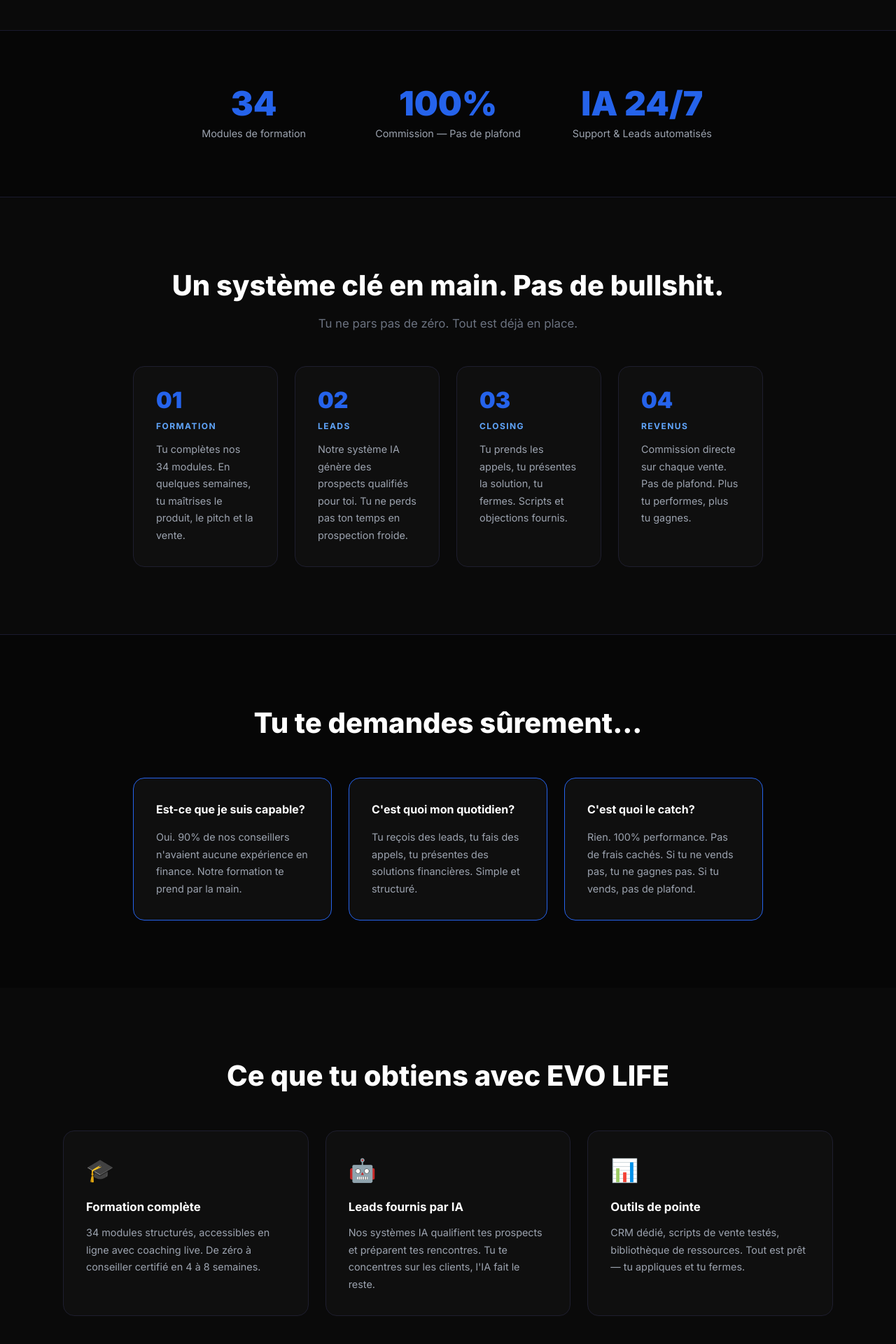
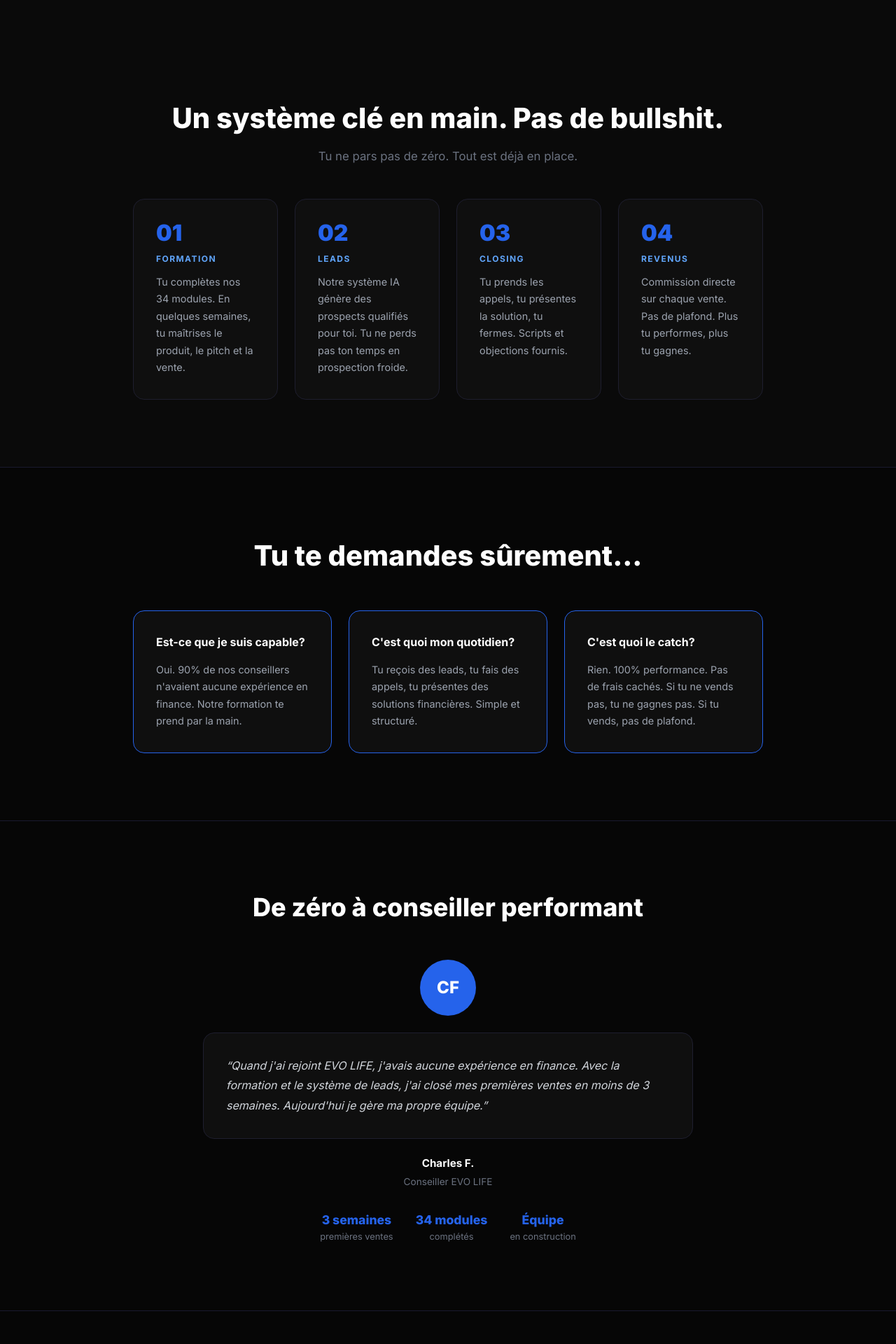
Before and after one commit to marcky5946/Evo-carri-re-, a Next.js app: page / in a window 1280 px wide. Shown: the part 1040-2960 px from the top of the page at 70% size. Built offline with nearby package versions, Linux system fonts and the light colour scheme.

Commit message:
fix: remove stats and advantages sections, move filter up

```diff
--- a/app/page.tsx
+++ b/app/page.tsx
@@ -256,37 +256,7 @@ export default function Home() {
         </a>
       </section>
 
-      {/* ── 3. STATS ── */}
-      <section style={{
-        background: '#060606',
-        borderTop: '1px solid #1a1a2e',
-        borderBottom: '1px solid #1a1a2e',
-        padding: '5rem 1.5rem',
-      }}>
-        <div style={{
-          display: 'grid',
-          gridTemplateColumns: 'repeat(auto-fit,minmax(200px,1fr))',
-          gap: '2rem',
-          maxWidth: '800px',
-          margin: '0 auto',
-          textAlign: 'center',
-        }}>
-          {[
-            { num: '34', label: 'Modules de formation' },
-            { num: '100%', label: 'Commission — Pas de plafond' },
-            { num: 'IA 24/7', label: 'Support & Leads automatisés' },
-          ].map((stat) => (
-            <div key={stat.num}>
-              <div style={{ color: '#2563eb', fontSize: '3rem', fontWeight: 900, lineHeight: 1 }}>
-                {stat.num}
-              </div>
-              <div style={{ color: '#9ca3af', fontSize: '0.9rem', marginTop: '0.5rem' }}>
-                {stat.label}
-              </div>
-            </div>
-          ))}
-        </div>
-      </section>
+
 
       {/* ── 4. COMMENT CA FONCTIONNE ── */}
       <section style={{ background: '#0a0a0a', padding: '6rem 1.5rem' }}>
@@ -398,42 +368,7 @@ export default function Home() {
         </div>
       </section>
 
-      {/* ── 6. SOLUTION EVO LIFE ── */}
-      <section style={{ background: '#0a0a0a', padding: '6rem 1.5rem' }}>
-        <div style={{ maxWidth: '1100px', margin: '0 auto' }}>
-          <h2 style={{
-            color: 'white',
-            fontSize: 'clamp(1.75rem,4vw,2.5rem)',
-            fontWeight: 800,
-            textAlign: 'center',
-            marginBottom: '3rem',
-          }}>
-            Ce que tu obtiens avec EVO LIFE
-          </h2>
-          <div style={{
-            display: 'grid',
-            gridTemplateColumns: 'repeat(auto-fit,minmax(300px,1fr))',
-            gap: '1.5rem',
-          }}>
-            {advantages.map((card) => (
-              <div key={card.title} style={{
-                background: '#0f0f0f',
-                border: '1px solid #1e1e2e',
-                borderRadius: '16px',
-                padding: '2rem',
-              }}>
-                <div style={{ fontSize: '2rem', marginBottom: '1rem' }}>{card.icon}</div>
-                <div style={{ color: 'white', fontWeight: 700, fontSize: '1.05rem', marginBottom: '0.75rem' }}>
-                  {card.title}
-                </div>
-                <div style={{ color: '#9ca3af', fontSize: '0.9rem', lineHeight: 1.7 }}>
-                  {card.text}
-                </div>
-              </div>
-            ))}
-          </div>
-        </div>
-      </section>
+
 
       {/* ── 7. PARCOURS DE CHARLES ── */}
       <section style={{ background: '#060606', padding: '6rem 1.5rem', borderTop: '1px solid #1a1a2e' }}>
@@ -506,60 +441,7 @@ export default function Home() {
         </div>
       </section>
 
-      {/* ── 8. COMPARAISON ── */}
-      <section style={{ background: '#0a0a0a', padding: '6rem 1.5rem' }}>
-        <div style={{ maxWidth: '900px', margin: '0 auto' }}>
-          <h2 style={{
-            color: 'white',
-            fontSize: 'clamp(1.75rem,4vw,2.5rem)',
-            fontWeight: 800,
-            textAlign: 'center',
-            marginBottom: '3rem',
-          }}>
-            EVO LIFE vs Cabinet traditionnel
-          </h2>
-          <div style={{ overflowX: 'auto' }}>
-            <table style={{
-              width: '100%',
-              borderCollapse: 'collapse',
-              background: '#0f0f0f',
-              borderRadius: '12px',
-              overflow: 'hidden',
-            }}>
-              <thead>
-                <tr style={{ background: '#111827' }}>
-                  <th style={{ color: '#9ca3af', padding: '1rem', textAlign: 'left', fontSize: '0.8rem', textTransform: 'uppercase', letterSpacing: '0.08em', fontWeight: 600 }}>
-                    Critère
-                  </th>
-                  <th style={{ color: '#60a5fa', padding: '1rem', textAlign: 'left', fontSize: '0.8rem', textTransform: 'uppercase', letterSpacing: '0.08em', fontWeight: 600 }}>
-                    EVO LIFE
-                  </th>
-                  <th style={{ color: '#9ca3af', padding: '1rem', textAlign: 'left', fontSize: '0.8rem', textTransform: 'uppercase', letterSpacing: '0.08em', fontWeight: 600 }}>
-                    Cabinet traditionnel
-                  </th>
-                </tr>
-              </thead>
-              <tbody>
-                {comparisonRows.map((row, i) => (
-                  <tr key={row.aspect} style={{ borderBottom: i < comparisonRows.length - 1 ? '1px solid #1e1e2e' : 'none' }}>
-                    <td style={{ padding: '1rem', color: '#6b7280', fontSize: '0.9rem', fontWeight: 500 }}>
-                      {row.aspect}
-                    </td>
-                    <td style={{ padding: '1rem', color: '#60a5fa', fontSize: '0.9rem', fontWeight: 600 }}>
-                      {row.evo}
-                    </td>
-                    <td style={{ padding: '1rem', color: '#4b5563', fontSize: '0.9rem' }}>
-                      {row.autre}
-                    </td>
-                  </tr>
-                ))}
-              </tbody>
-            </table>
-          </div>
-        </div>
-      </section>
-
-      {/* ── 9. FILTRE ── */}
+      {/* ── 8. FILTRE ── */}
       <section style={{ background: '#060606', padding: '6rem 1.5rem', borderTop: '1px solid #1a1a2e' }}>
         <div style={{ maxWidth: '800px', margin: '0 auto' }}>
           <div style={{ textAlign: 'center', marginBottom: '3rem' }}>
@@ -636,6 +518,59 @@ export default function Home() {
                 Alors tu es probablement fait pour EVO LIFE.
               </div>
             </div>
+          </div>
+        </div>
+      </section>
+
+      {/* ── 9. COMPARAISON ── */}
+      <section style={{ background: '#0a0a0a', padding: '6rem 1.5rem' }}>
+        <div style={{ maxWidth: '900px', margin: '0 auto' }}>
+          <h2 style={{
+            color: 'white',
+            fontSize: 'clamp(1.75rem,4vw,2.5rem)',
+            fontWeight: 800,
+            textAlign: 'center',
+            marginBottom: '3rem',
+          }}>
+            EVO LIFE vs Cabinet traditionnel
+          </h2>
+          <div style={{ overflowX: 'auto' }}>
+            <table style={{
+              width: '100%',
+              borderCollapse: 'collapse',
+              background: '#0f0f0f',
+              borderRadius: '12px',
+              overflow: 'hidden',
+            }}>
+              <thead>
+                <tr style={{ background: '#111827' }}>
+                  <th style={{ color: '#9ca3af', padding: '1rem', textAlign: 'left', fontSize: '0.8rem', textTransform: 'uppercase', letterSpacing: '0.08em', fontWeight: 600 }}>
+                    Critère
+                  </th>
+                  <th style={{ color: '#60a5fa', padding: '1rem', textAlign: 'left', fontSize: '0.8rem', textTransform: 'uppercase', letterSpacing: '0.08em', fontWeight: 600 }}>
+                    EVO LIFE
+                  </th>
+                  <th style={{ color: '#9ca3af', padding: '1rem', textAlign: 'left', fontSize: '0.8rem', textTransform: 'uppercase', letterSpacing: '0.08em', fontWeight: 600 }}>
+                    Cabinet traditionnel
+                  </th>
+                </tr>
+              </thead>
+              <tbody>
+                {comparisonRows.map((row, i) => (
+                  <tr key={row.aspect} style={{ borderBottom: i < comparisonRows.length - 1 ? '1px solid #1e1e2e' : 'none' }}>
+                    <td style={{ padding: '1rem', color: '#6b7280', fontSize: '0.9rem', fontWeight: 500 }}>
+                      {row.aspect}
+                    </td>
+                    <td style={{ padding: '1rem', color: '#60a5fa', fontSize: '0.9rem', fontWeight: 600 }}>
+                      {row.evo}
+                    </td>
+                    <td style={{ padding: '1rem', color: '#4b5563', fontSize: '0.9rem' }}>
+                      {row.autre}
+                    </td>
+                  </tr>
+                ))}
+              </tbody>
+            </table>
           </div>
         </div>
       </section>
```
